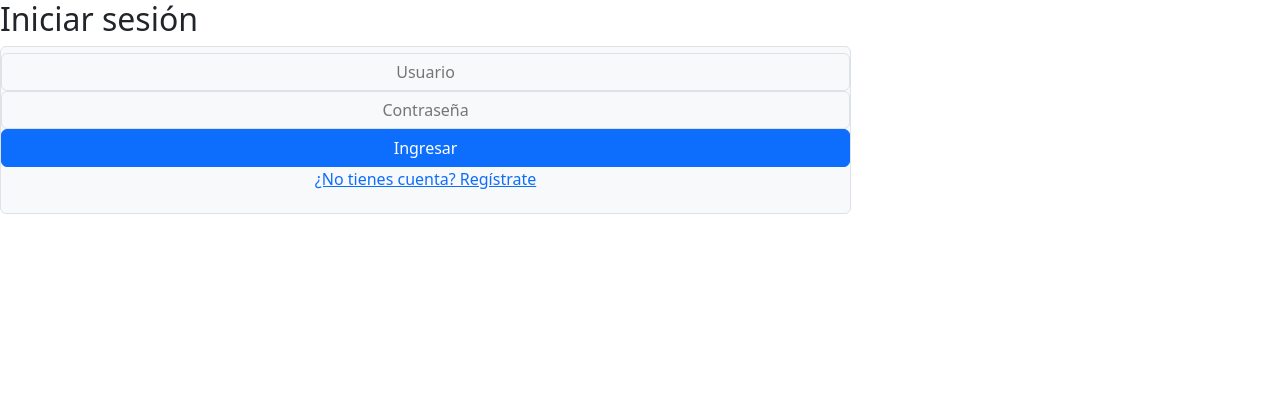
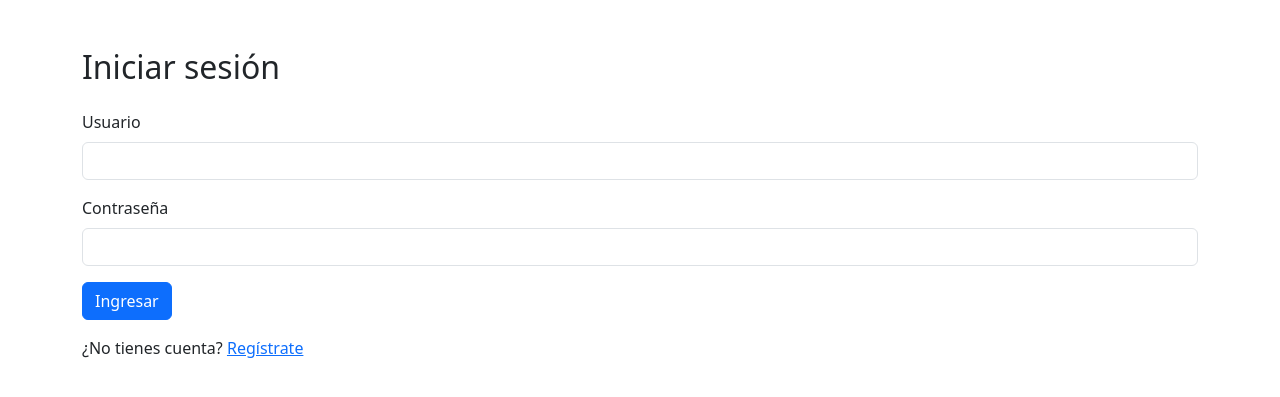
Before and after one commit to Franklin151515/PASALISTA-, a Django app: page /login/ in a window 1280 px wide. Shown: the top 397 px of the page. Run offline with Django 5.2, Linux system fonts and the light colour scheme.

Commit message:
error corregido de login

```diff
--- a/asistenciapp/usuarios/templates/usuarios/login.html
+++ b/asistenciapp/usuarios/templates/usuarios/login.html
@@ -1,25 +1,34 @@
 <!DOCTYPE html>
 <html>
 <head>
+    <title>Iniciar sesión</title>
+    <link href="https://cdn.jsdelivr.net/npm/bootstrap@5.3.7/dist/css/bootstrap.min.css" rel="stylesheet">
+</head>
+<body class="container mt-5">
 
-    <title>Iniciar sesión</title>
-    <link href="https://cdn.jsdelivr.net/npm/bootstrap@5.3.7/dist/css/bootstrap.min.css" rel="stylesheet" integrity="sha384-LN+7fdVzj6u52u30Kp6M/trliBMCMKTyK833zpbD+pXdCLuTusPj697FH4R/5mcr" crossorigin="anonymous">
-</head>
-<body>
-    <h2>Iniciar sesión</h2>
-    <script src="https://cdn.jsdelivr.net/npm/bootstrap@5.3.7/dist/js/bootstrap.bundle.min.js" integrity="sha384-ndDqU0Gzau9qJ1lfW4pNLlhNTkCfHzAVBReH9diLvGRem5+R9g2FzA8ZGN954O5Q" crossorigin="anonymous"></script>
-    <div class="input-group mb-3">
-    <div class="input-group-text">
-    <div class="row mb-3"
+    <h2 class="mb-4">Iniciar sesión</h2>
+
     {% if error %}
-    <p> style="color:red">{{ error }}</p>
+        <div class="alert alert-danger">{{ error }}</div>
     {% endif %}
+
     <form method="post">
         {% csrf_token %}
-        <input class="input-group-text"type="text" name="username" placeholder="Usuario" required><br>
-        <input class="input-group-text"type="password" name="password" placeholder="Contraseña" required><br>
-        <button type="submit"class="btn btn-primary">Ingresar</button>
+        <div class="mb-3">
+            <label for="username" class="form-label">Usuario</label>
+            <input type="text" name="username" class="form-control" required>
+        </div>
+        <div class="mb-3">
+            <label for="password" class="form-label">Contraseña</label>
+            <input type="password" name="password" class="form-control" required>
+        </div>
+        <button type="submit" class="btn btn-primary">Ingresar</button>
     </form>
-    <a href="{% url 'registro' %}">¿No tienes cuenta? Regístrate</a>
+
+    <p class="mt-3">
+        ¿No tienes cuenta? <a href="{% url 'registro' %}">Regístrate</a>
+    </p>
+
+    <script src="https://cdn.jsdelivr.net/npm/bootstrap@5.3.7/dist/js/bootstrap.bundle.min.js"></script>
 </body>
 </html>
```
Also changed, not shown: asistenciapp/db.sqlite3.
